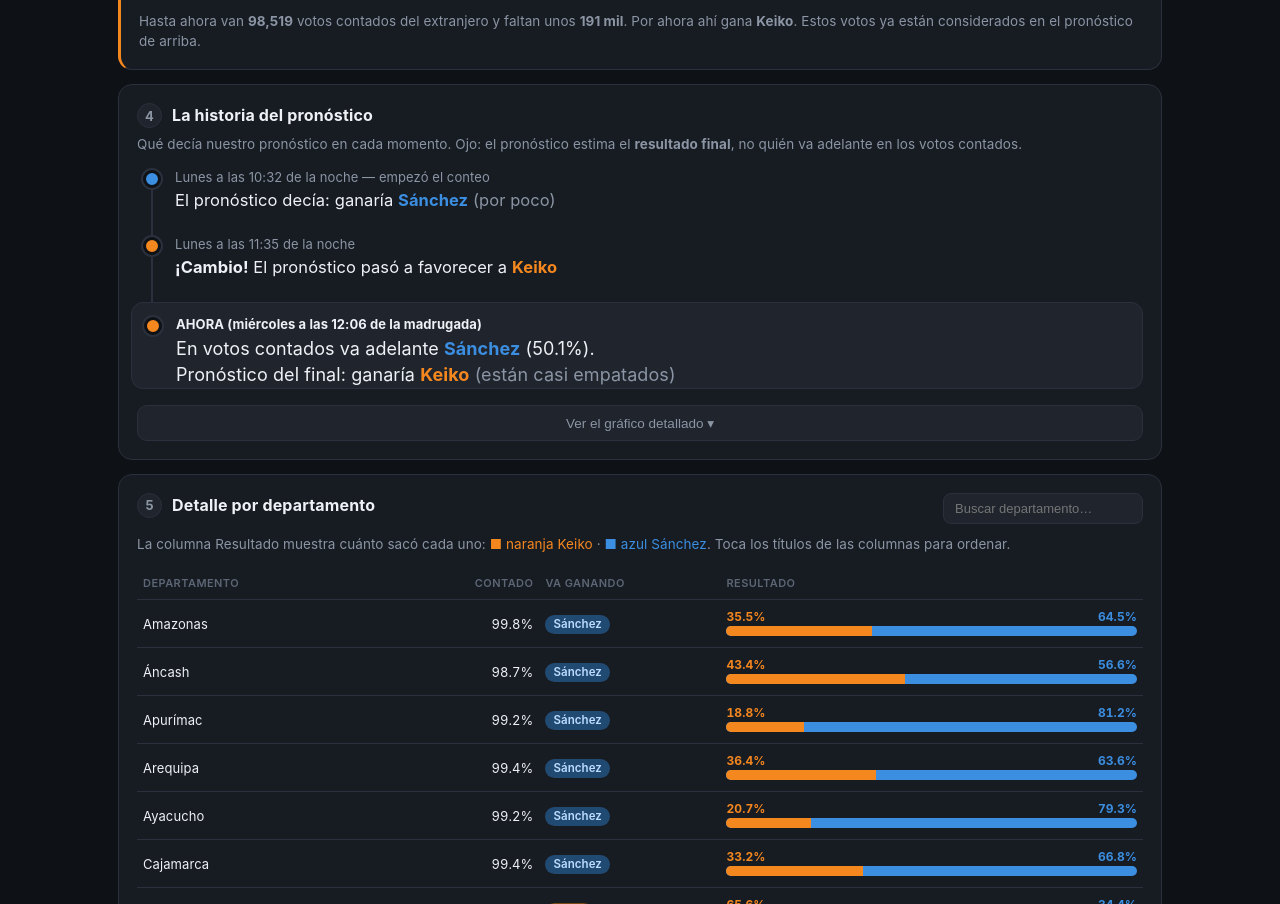
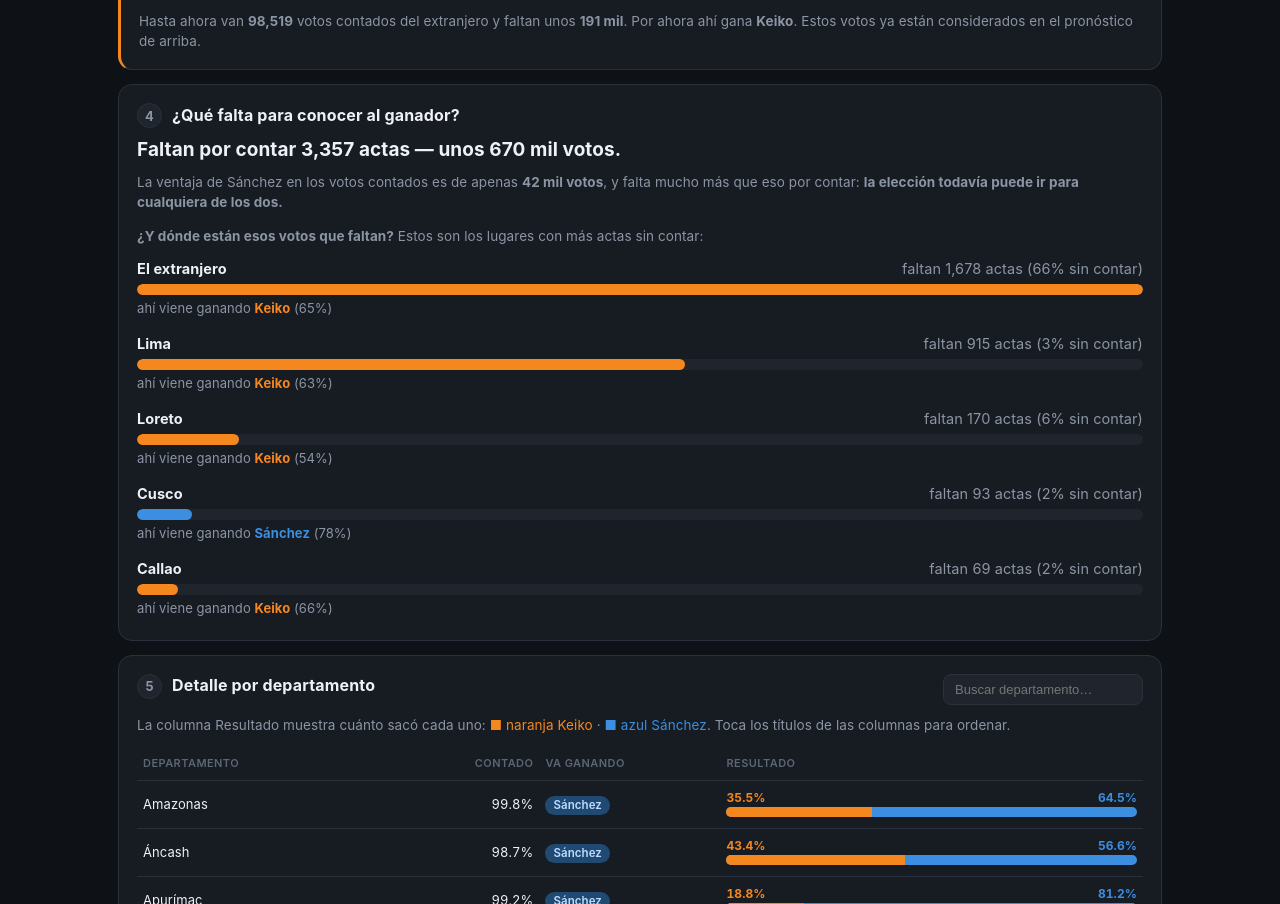
Before and after one commit to iannblack/conteo-peru-2026, a plain HTML site: page docs/index.html in a window 1280 px wide. Shown: the part 1150-2054 px from the top of the page. Drawn offline with nearby package versions, Linux system fonts and the light colour scheme.

Commit message:
Sección 4 nueva: '¿Qué falta para conocer al ganador?'
Fuera 'La historia del pronóstico' (confusa). En su lugar, la pregunta del
momento, en cifras simples:
- 'Faltan por contar 3,357 actas — unos 670 mil votos'
- Veredicto en palabras: la ventaja es de 42 mil votos y falta mucho más
  → 'todavía puede ir para cualquiera de los dos' (3 niveles según si lo
  pendiente alcanza para voltear)
- Top 5 lugares con más actas sin contar, con barra proporcional y hacia
  quién se inclina cada uno — de paso EXPLICA el pronóstico
- Eliminado Chart.js (~200KB) y todo el código de timeline/gráfico:
  la página carga más rápido

Co-Authored-By: Claude Opus 4.8 <noreply@anthropic.com>

```diff
--- a/docs/app.js
+++ b/docs/app.js
@@ -4,7 +4,7 @@
 
 const POLL_MS = 60_000;
 const KEIKO = '#f5871f', SANCHEZ = '#3b8ee0';
-let chart = null, lastRegions = [], sortKey = 'nombre', sortDir = 1, geo = null;
+let lastRegions = [], sortKey = 'nombre', sortDir = 1, geo = null;
 
 const $ = (id) => document.getElementById(id);
 const pct = (x, d = 1) => (x == null ? '—' : Number(x).toFixed(d) + '%');
@@ -150,122 +150,72 @@ function renderProb(d) {
     + `<span class="muted">(Keiko podría terminar entre ${pct(proj.keiko.lo)} y ${pct(proj.keiko.hi)}).</span>`;
 }
 
-// ---- sección 4: la historia del conteo, en palabras ----------------------
-// Una línea de tiempo de momentos clave (inicio, cambios de líder, ahora),
-// escrita como la contaría un noticiero. Nada que manipular ni interpretar.
+// ---- sección 4: qué falta para conocer al ganador -------------------------
+// La pregunta del momento: cuántos votos faltan, DÓNDE están, y si alcanzan
+// para voltear el resultado. Todo en cifras simples y palabras.
 
-function horaAmigable(iso) {
-  const t = new Date(iso.endsWith('Z') ? iso : iso + 'Z');
-  const dia = t.toLocaleDateString('es-PE', { weekday: 'long' });
-  let h = t.getHours(), m = t.getMinutes();
-  let tramo;
-  if (h < 6) tramo = 'de la madrugada';
-  else if (h < 12) tramo = 'de la mañana';
-  else if (h === 12 && m === 0) return `${dia} al mediodía`;
-  else if (h < 19) tramo = 'de la tarde';
-  else tramo = 'de la noche';
-  const h12 = h % 12 === 0 ? 12 : h % 12;
-  return `${dia} a las ${h12}:${String(m).padStart(2, '0')} ${tramo}`;
-}
-
-function liderDe(p) { return p.keiko.media >= 50 ? 'keiko' : 'sanchez'; }
 function nombreDe(l) { return l === 'keiko' ? 'Keiko' : 'Sánchez'; }
 function colorDe(l) { return l === 'keiko' ? KEIKO : SANCHEZ; }
+const miles = (x) => (Math.abs(x) >= 10000 ? `${nf.format(Math.round(Math.abs(x) / 1000))} mil` : nf.format(Math.abs(x)));
 
-function renderTimeline(pts) {
-  if (!pts || pts.length < 1) return;
-  // hitos: inicio + cambios de líder SOSTENIDOS (3+ puntos seguidos) + ahora
-  const hitos = [{ tipo: 'inicio', i: 0 }];
-  let cur = liderDe(pts[0]);
-  for (let i = 1; i < pts.length; i++) {
-    const l = liderDe(pts[i]);
-    if (l !== cur) {
-      const fin = Math.min(i + 3, pts.length);
-      let sostenido = true;
-      for (let j = i; j < fin; j++) if (liderDe(pts[j]) !== l) { sostenido = false; break; }
-      if (sostenido) { hitos.push({ tipo: 'cambio', i }); cur = l; }
-    }
+function renderFalta(d) {
+  const nac = d.nacional;
+  const vpa = d.proyeccion.votos_por_acta_nacional || 200;
+  const actasPend = Math.max(0, nac.actas_total - nac.actas_contabilizadas);
+  const votosPend = Math.round(actasPend * vpa);
+  const v = nac.votos;
+  const diff = Math.abs(v.keiko - v.sanchez);
+  const liderC = v.keiko >= v.sanchez ? 'keiko' : 'sanchez';
+
+  $('faltaBig').innerHTML = `Faltan por contar <b>${nf.format(actasPend)}</b> actas — `
+    + `unos <b>${miles(votosPend)} votos</b>.`;
+
+  let verdict;
+  if (votosPend > diff * 2) {
+    verdict = `La ventaja de ${nombreDe(liderC)} en los votos contados es de apenas `
+      + `<strong>${miles(diff)} votos</strong>, y falta mucho más que eso por contar: `
+      + `<strong>la elección todavía puede ir para cualquiera de los dos.</strong>`;
+  } else if (votosPend > diff) {
+    verdict = `La ventaja de ${nombreDe(liderC)} es de ${miles(diff)} votos y queda poco más que eso `
+      + `por contar: <strong>todavía podría voltearse, pero cada vez es más difícil.</strong>`;
+  } else {
+    verdict = `La ventaja de ${nombreDe(liderC)} (${miles(diff)} votos) ya es mayor que todo lo que `
+      + `falta por contar (${miles(votosPend)}): <strong>el resultado está prácticamente definido.</strong>`;
   }
-  const cambios = hitos.filter((h) => h.tipo === 'cambio').slice(-3); // sin ruido infinito
-  const lista = [hitos[0], ...cambios, { tipo: 'ahora', i: pts.length - 1 }];
+  $('faltaVerdict').innerHTML = verdict;
 
-  const cercania = (p) => {
-    const d = Math.abs(p.keiko.media - p.sanchez.media);
-    if (d < 0.4) return 'están casi empatados';
-    if (d < 1.5) return 'por poco';
-    return 'con ventaja clara';
-  };
+  // dónde está lo pendiente: extranjero como un bloque + departamentos
+  const ext = d.regiones.filter((r) => r.exterior);
+  const extPend = ext.reduce((a, r) => a + (r.actas_total - r.actas_contabilizadas), 0);
+  const extTot = ext.reduce((a, r) => a + r.actas_total, 0);
+  const extK = ext.reduce((a, r) => a + r.votos.keiko, 0);
+  const extS = ext.reduce((a, r) => a + r.votos.sanchez, 0);
+  const items = d.regiones.filter((r) => !r.exterior).map((r) => ({
+    nombre: r.nombre,
+    pend: r.actas_total - r.actas_contabilizadas,
+    pctPend: Math.max(0, 100 - r.pct_actas),
+    k: r.votos.keiko, s: r.votos.sanchez,
+  }));
+  if (extPend > 0) {
+    items.push({ nombre: 'El extranjero', pend: extPend,
+      pctPend: extTot ? (100 * extPend) / extTot : 0, k: extK, s: extS });
+  }
+  const top = items.filter((i) => i.pend > 0).sort((a, b) => b.pend - a.pend).slice(0, 5);
+  const maxPend = top[0]?.pend || 1;
 
-  $('tline').innerHTML = lista.map((h) => {
-    const p = pts[h.i];
-    const l = liderDe(p);
-    const nom = nombreDe(l), col = colorDe(l);
-    let cuando, que;
-    if (h.tipo === 'inicio') {
-      cuando = `${horaAmigable(p.t)} — empezó el conteo`;
-      que = `El pronóstico decía: ganaría <b style="color:${col}">${nom}</b> <span class="muted">(${cercania(p)})</span>`;
-    } else if (h.tipo === 'cambio') {
-      cuando = horaAmigable(p.t);
-      que = `<b>¡Cambio!</b> El pronóstico pasó a favorecer a <b style="color:${col}">${nom}</b>`;
-    } else {
-      // AHORA: separar las dos verdades para no contradecir lo que se ve en ONPE
-      cuando = `AHORA (${horaAmigable(p.t)})`;
-      que = `Pronóstico del final: ganaría <b style="color:${col}">${nom}</b> <span class="muted">(${cercania(p)})</span>`;
-      const v = window._latest?.nacional?.votos;
-      if (v) {
-        const cl = v.keiko >= v.sanchez ? 'keiko' : 'sanchez';
-        const cn = nombreDe(cl), cc = colorDe(cl);
-        const cpct = (100 * Math.max(v.keiko, v.sanchez) / (v.keiko + v.sanchez)).toFixed(1);
-        que = `En votos contados va adelante <b style="color:${cc}">${cn}</b> (${cpct}%).<br>`
-          + `Pronóstico del final: ganaría <b style="color:${col}">${nom}</b> <span class="muted">(${cercania(p)})</span>`;
-      }
-    }
-    return `<div class="tl-item ${h.tipo === 'ahora' ? 'tl-now' : ''}">
-      <span class="tl-dot" style="background:${col}"></span>
-      <div class="tl-body"><div class="tl-when">${cuando}</div><div class="tl-what">${que}</div></div>
+  $('faltaList').innerHTML = top.map((i) => {
+    const n = i.k + i.s;
+    const l = i.k >= i.s ? 'keiko' : 'sanchez';
+    const quien = n
+      ? `ahí viene ganando <b style="color:${colorDe(l)}">${nombreDe(l)}</b> (${pct((100 * Math.max(i.k, i.s)) / n, 0)})`
+      : `<span class="muted">aún no se sabe hacia dónde se inclina</span>`;
+    return `<div class="fl-row">
+      <div class="fl-top"><b>${i.nombre}</b>
+        <span class="muted">faltan ${nf.format(i.pend)} actas (${i.pctPend.toFixed(0)}% sin contar)</span></div>
+      <div class="fl-bar"><i style="width:${((100 * i.pend) / maxPend).toFixed(1)}%; background:${n ? colorDe(l) : '#525c6a'}"></i></div>
+      <div class="fl-quien">${quien}</div>
     </div>`;
   }).join('');
-}
-
-function renderChart(history) {
-  if (!history || !history.length) return;
-  const pts = history.slice(-200);
-  const labels = pts.map((p) => {
-    const t = new Date(p.t.endsWith('Z') ? p.t : p.t + 'Z');
-    // con día incluido: el conteo cruza la medianoche y "01:12 a.m." solo confunde
-    return t.toLocaleString('es-PE', { weekday: 'short', hour: '2-digit', minute: '2-digit' });
-  });
-  // Dos líneas (una por candidato) + línea punteada del 50%: lo que cualquiera
-  // entiende de un vistazo. La sombra naranja tenue es el rango posible de Keiko.
-  const kHi = pts.map((p) => p.keiko.hi), kLo = pts.map((p) => p.keiko.lo);
-  const kMed = pts.map((p) => p.keiko.media), sMed = pts.map((p) => p.sanchez.media);
-  const meta50 = pts.map(() => 50);
-  const ds = [
-    { label: '_hi', data: kHi, borderColor: 'transparent', backgroundColor: 'rgba(245,135,31,.10)', fill: '+1', pointRadius: 0, tension: .3 },
-    { label: '_lo', data: kLo, borderColor: 'transparent', backgroundColor: 'transparent', fill: false, pointRadius: 0, tension: .3 },
-    { label: 'Keiko', data: kMed, borderColor: KEIKO, borderWidth: 2.5, fill: false, pointRadius: 0, tension: .3 },
-    { label: 'Sánchez', data: sMed, borderColor: SANCHEZ, borderWidth: 2.5, fill: false, pointRadius: 0, tension: .3 },
-    { label: '_meta', data: meta50, borderColor: '#7d8794', borderWidth: 1, borderDash: [6, 6], fill: false, pointRadius: 0 },
-  ];
-  const opts = {
-    responsive: true, maintainAspectRatio: false, animation: false,
-    interaction: { mode: 'index', intersect: false },
-    scales: {
-      y: { grid: { color: '#262c36' }, ticks: { color: '#8b95a4', callback: (v) => v + '%' },
-           suggestedMin: 47, suggestedMax: 53 },
-      x: { grid: { display: false }, ticks: { color: '#8b95a4', maxTicksLimit: 7 } },
-    },
-    plugins: {
-      legend: { display: false },
-      annotation: false,
-      tooltip: { filter: (i) => !i.dataset.label.startsWith('_'),
-        callbacks: { label: (i) => `${i.dataset.label}: ${i.parsed.y.toFixed(2)}%` } },
-    },
-  };
-  if (chart) { chart.data.labels = labels; chart.data.datasets = ds; chart.update(); }
-  else chart = new Chart($('chart'), { type: 'line', data: { labels, datasets: ds }, options: opts });
-
-  renderTimeline(pts);
 }
 
 function renderTable(d) {
@@ -313,15 +263,12 @@ function renderUpdated(d, stale) {
 
 async function tick() {
   try {
-    const [latest, history] = await Promise.all([
-      getJSON('data/latest.json'),
-      getJSON('data/history.json').catch(() => []),
-    ]);
+    const latest = await getJSON('data/latest.json');
     const ageMin = (Date.now() - new Date(latest.timestamp_utc.replace(/Z?$/, 'Z')).getTime()) / 60000;
     window._latest = latest;
     renderHeadline(latest); renderBar(latest); renderProb(latest);
-    renderExterior(latest);
-    renderTable(latest); renderChart(history); renderUpdated(latest, ageMin > 20);
+    renderExterior(latest); renderFalta(latest);
+    renderTable(latest); renderUpdated(latest, ageMin > 20);
     if (geo) renderMap(latest);
     if (worldGeo) renderWorldMap(latest);
   } catch (e) {
@@ -332,14 +279,6 @@ async function tick() {
 }
 
 // interacciones
-$('evoToggle').addEventListener('click', () => {
-  const det = $('evoDetail');
-  const abrir = det.hidden;
-  det.hidden = !abrir;
-  $('evoToggle').setAttribute('aria-expanded', String(abrir));
-  $('evoToggle').textContent = abrir ? 'Ocultar el gráfico detallado ▴' : 'Ver el gráfico detallado ▾';
-  if (abrir && chart) chart.resize();  // el canvas estaba oculto: recalcular tamaño
-});
 $('filtro').addEventListener('input', drawTable);
 document.querySelectorAll('th[data-k]').forEach((th) => th.addEventListener('click', () => {
   const k = th.dataset.k;
--- a/docs/index.html
+++ b/docs/index.html
@@ -97,20 +97,14 @@
     <p class="hint" id="extNote">—</p>
   </section>
 
-  <!-- 4 · LA HISTORIA DEL CONTEO -->
+  <!-- 4 · QUÉ FALTA -->
   <section class="card" id="s4">
-    <div class="sec-head"><span class="sec-num">4</span><h2>La historia del pronóstico</h2></div>
-    <p class="hint">Qué decía nuestro pronóstico en cada momento. Ojo: el pronóstico estima el
-       <strong>resultado final</strong>, no quién va adelante en los votos contados.</p>
-    <div class="tline" id="tline"></div>
-    <button class="evo-toggle" id="evoToggle" aria-expanded="false">Ver el gráfico detallado ▾</button>
-    <div id="evoDetail" hidden>
-      <div class="chartwrap"><canvas id="chart"></canvas></div>
-      <p class="hint" style="margin-top:8px">
-         <span style="color:var(--keiko)">■ Keiko</span> ·
-         <span style="color:var(--sanchez)">■ Sánchez</span> ·
-         la línea gris del medio es el 50%: quien está por encima, va ganando.</p>
-    </div>
+    <div class="sec-head"><span class="sec-num">4</span><h2>¿Qué falta para conocer al ganador?</h2></div>
+    <div class="falta-big" id="faltaBig">—</div>
+    <p class="hint" id="faltaVerdict">—</p>
+    <p class="hint" style="margin-bottom:.5em"><strong>¿Y dónde están esos votos que faltan?</strong>
+       Estos son los lugares con más actas sin contar:</p>
+    <div class="falta-list" id="faltaList"></div>
   </section>
 
   <!-- 5 · TABLA -->
@@ -162,7 +156,6 @@
   </footer>
 </main>
 
-<script src="https://cdn.jsdelivr.net/npm/chart.js@4.4.1/dist/chart.umd.min.js"></script>
 <script src="app.js"></script>
 </body>
 </html>
--- a/docs/style.css
+++ b/docs/style.css
@@ -110,28 +110,14 @@ main{padding:20px 0 60px}
 .ext-card .hint{margin:14px 0 0}
 @media(max-width:720px){ .ext-cont{grid-template-columns:70px 1fr 160px} .ext-cont-meta{font-size:11px} }
 
-/* sección 4: la historia del conteo (línea de tiempo en palabras) */
-.tline{margin:10px 0 16px; position:relative; padding-left:6px}
-.tl-item{display:flex; gap:14px; align-items:flex-start; position:relative; padding-bottom:22px}
-.tl-item::before{content:''; position:absolute; left:8px; top:20px; bottom:-2px;
-  width:2px; background:var(--line)}
-.tl-item:last-child{padding-bottom:0}
-.tl-item:last-child::before{display:none}
-.tl-dot{width:18px; height:18px; border-radius:50%; flex:none; margin-top:2px;
-  border:3px solid var(--bg); box-shadow:0 0 0 2px var(--line); z-index:1}
-.tl-when{font-size:13px; color:var(--muted)}
-.tl-when::first-letter{text-transform:uppercase}
-.tl-what{font-size:16.5px; line-height:1.45; margin-top:2px}
-.tl-now{background:var(--panel2); border:1px solid var(--line); border-radius:12px;
-  padding:12px 14px 12px 12px; margin-left:-12px}
-.tl-now .tl-when{font-weight:700; color:var(--ink)}
-.tl-now .tl-what{font-size:18px}
-.evo-toggle{background:var(--panel2); border:1px solid var(--line); color:var(--muted);
-  border-radius:10px; padding:9px 16px; font-size:13.5px; cursor:pointer; width:100%}
-.evo-toggle:hover{color:var(--ink); border-color:#3a4350}
-#evoDetail{margin-top:14px}
-
-.chartwrap{position:relative; height:220px}
+/* sección 4: qué falta para conocer al ganador */
+.falta-big{font-size:19px; font-weight:650; margin:8px 0 8px; line-height:1.45}
+.falta-list{display:flex; flex-direction:column; gap:15px; margin:12px 0 4px}
+.fl-top{display:flex; justify-content:space-between; align-items:baseline; gap:10px;
+  font-size:14.5px; margin-bottom:5px; flex-wrap:wrap}
+.fl-bar{height:11px; border-radius:6px; background:var(--panel2); overflow:hidden}
+.fl-bar i{display:block; height:100%; border-radius:6px; transition:width .6s cubic-bezier(.4,0,.2,1)}
+.fl-quien{font-size:13px; color:var(--muted); margin-top:4px}
 .grid2{display:grid; grid-template-columns:1fr 1fr; gap:14px}
 .grid2 .card{margin:0}
 
```
